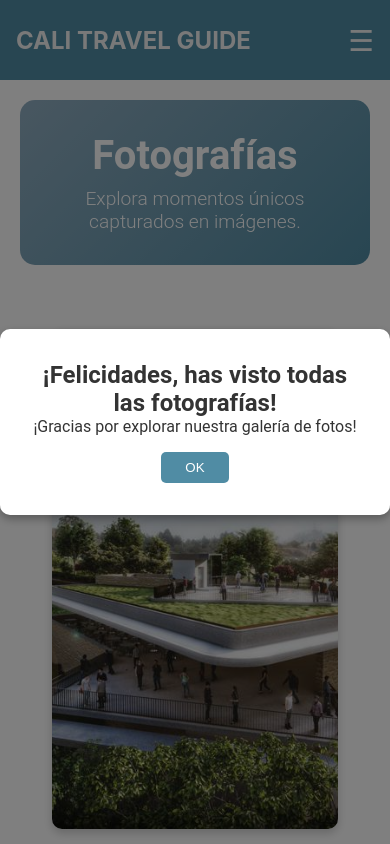
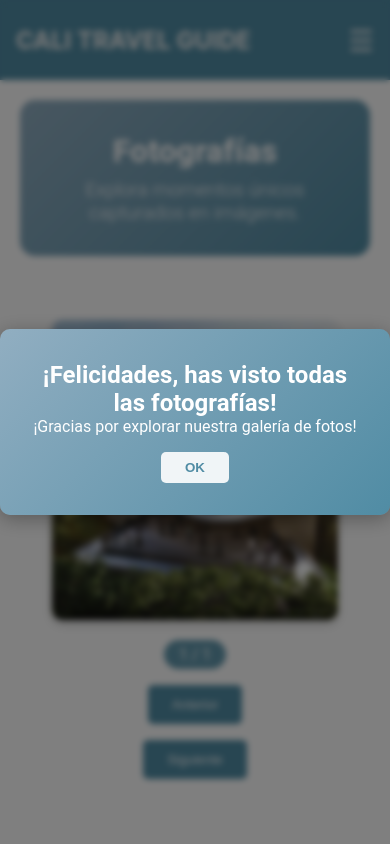
Before and after one commit to JuanTriana27/Cali-Travel-Guide, a React (Create React App) app: page /fotografias in a window 390 px wide. Shown: the top 844 px of the page. Built offline with nearby package versions, Linux system fonts and the light colour scheme.

Commit message:
Optimizacion Fotografias

```diff
--- a/src/pages/Fotografias/fotografias.css
+++ b/src/pages/Fotografias/fotografias.css
@@ -14,12 +14,39 @@
     padding: 2rem;
     margin-bottom: 2rem;
     border-radius: 15px;
+    position: relative;
+    overflow: hidden;
+}
+
+/* .fotografiasHeader::after {
+    content: '';
+    position: absolute;
+    top: 0;
+    left: 0;
+    right: 0;
+    bottom: 0;
+    background: linear-gradient(45deg,
+        rgba(255,255,255,0.1) 25%,
+        transparent 25%,
+        transparent 50%,
+        rgba(255,255,255,0.1) 50%,
+        rgba(255,255,255,0.1) 75%,
+        transparent 75%);
+    background-size: 40px 40px;
+    animation: headerStripes 3s linear infinite;
+} */
+
+@keyframes headerStripes {
+    0% { background-position: 0 0; }
+    100% { background-position: 40px 40px; }
 }
 
 .fotografiasTitle {
     font-size: 2.5rem;
     margin-bottom: 0.5rem;
     animation: fadeInTitle 1.5s ease forwards;
+    position: relative;
+    z-index: 1;
 }
 
 .fotografiasSubtitle {
@@ -27,6 +54,8 @@
     font-weight: 300;
     margin-top: 0;
     animation: fadeInSubtitle 2s ease forwards;
+    position: relative;
+    z-index: 1;
 }
 
 .slider {
@@ -40,6 +69,7 @@
     width: 100%;
     max-width: 600px;
     margin-bottom: 1rem;
+    position: relative;
 }
 
 .sliderImage {
@@ -49,13 +79,27 @@
     object-fit: cover;
     border-radius: 10px;
     box-shadow: 0 4px 10px rgba(0, 0, 0, 0.2);
-    transition: transform 0.3s ease;
+    transition: transform 0.3s ease, opacity 0.5s ease;
+    cursor: pointer;
+}
+
+.sliderImage.loading {
+    background: linear-gradient(
+        to right,
+        #f6f7f8 0%,
+        #e9ebee 20%,
+        #f6f7f8 40%,
+        #f6f7f8 100%
+    );
+    background-size: 1000px 100%;
+    animation: shimmer 1.5s infinite linear;
 }
 
 .sliderButtons {
     display: flex;
     gap: 1rem;
     margin-bottom: 1rem;
+    align-items: center;
 }
 
 .prevButton,
@@ -66,44 +110,41 @@
     padding: 0.75rem 1.5rem;
     border-radius: 5px;
     cursor: pointer;
-    transition: background-color 0.3s ease;
+    transition: all 0.3s ease;
+    font-weight: 500;
 }
 
 .prevButton:hover,
 .nextButton:hover {
-    background-color: #508ca4;
+    background-color: #3a6d7f;
+    transform: translateY(-2px);
+    box-shadow: 0 3px 8px rgba(0, 0, 0, 0.2);
 }
 
-.progressContainer {
-    width: 100%;
-    max-width: 600px;
-    height: 20px;
-    background-color: #e0e0e0;
-    border-radius: 10px;
-    margin-top: 1rem;
-    overflow: hidden;
-    border: 1px solid #ccc;
+.image-counter {
+    font-size: 1rem;
+    color: #fff;
+    background: rgba(80, 140, 164, 0.9);
+    padding: 5px 15px;
+    border-radius: 20px;
+    animation: slideInCounter 0.5s ease-out;
 }
 
-.progressBar {
-    height: 100%;
-    background-color: #508ca4;
-    transition: width 0.5s ease;
-    min-width: 10px;
+.loading-bar {
+    height: 4px;
+    background: rgba(255, 255, 255, 0.2);
+    margin: 15px auto;
+    width: 60%;
+    border-radius: 2px;
+    overflow: hidden;
+    position: relative;
 }
 
-.progressText {
-    color: white;
-    font-size: 0.85rem;
-    left: 50%;
-}
-
-.congratulations {
-    margin-top: 1rem;
-    font-size: 1.2rem;
-    font-weight: bold;
-    color: #508ca4;
-    text-align: center;
+.loading-progress {
+    height: 100%;
+    background: #fff;
+    box-shadow: 0 0 10px rgba(255, 255, 255, 0.3);
+    transition: width 0.3s ease;
 }
 
 .modalOverlay {
@@ -117,81 +158,82 @@
     justify-content: center;
     align-items: center;
     z-index: 1000;
+    backdrop-filter: blur(3px);
 }
 
 .modalContent {
-    background: white;
+    background: linear-gradient(135deg, #91aec1, #508ca4);
+    color: white;
     padding: 2rem;
     border-radius: 10px;
     text-align: center;
-    box-shadow: 0 4px 10px rgba(0, 0, 0, 0.3);
+    box-shadow: 0 4px 20px rgba(0, 0, 0, 0.3);
     max-width: 400px;
-    animation: fadeIn 0.3s ease-in-out;
+    animation: modalEntry 0.4s cubic-bezier(0.175, 0.885, 0.32, 1.275);
+    position: relative;
 }
 
 .closeButton {
     margin-top: 1rem;
     padding: 0.5rem 1.5rem;
-    background-color: #508ca4;
-    color: white;
+    background: rgba(255, 255, 255, 0.9);
+    color: #508ca4;
     border: none;
     border-radius: 5px;
     cursor: pointer;
-    transition: background-color 0.3s ease;
+    transition: all 0.3s ease;
+    font-weight: bold;
 }
 
 .closeButton:hover {
-    background-color: #508ca4;
+    background: #fff;
+    transform: scale(1.05);
 }
 
 @keyframes fadeIn {
-    from {
-        opacity: 0;
-    }
-
-    to {
-        opacity: 1;
-    }
-}
-
-@keyframes slideDown {
-    from {
-        transform: translateY(-50px);
-        opacity: 0;
-    }
-
-    to {
-        transform: translateY(0);
-        opacity: 1;
-    }
+    from { opacity: 0; }
+    to { opacity: 1; }
 }
 
 @keyframes fadeInTitle {
-    from {
-        opacity: 0;
-        transform: translateY(-20px);
-    }
-
-    to {
-        opacity: 1;
-        transform: translateY(0);
-    }
+    from { opacity: 0; transform: translateY(-20px); }
+    to { opacity: 1; transform: translateY(0); }
 }
 
 @keyframes fadeInSubtitle {
-    from {
-        opacity: 0;
-        transform: translateY(10px);
-    }
+    from { opacity: 0; transform: translateY(10px); }
+    to { opacity: 1; transform: translateY(0); }
+}
 
-    to {
-        opacity: 1;
-        transform: translateY(0);
-    }
+@keyframes slideInCounter {
+    from { opacity: 0; transform: translateY(-10px); }
+    to { opacity: 1; transform: translateY(0); }
+}
+
+@keyframes modalEntry {
+    0% { transform: scale(0.8); opacity: 0; }
+    100% { transform: scale(1); opacity: 1; }
+}
+
+@keyframes shimmer {
+    0% { background-position: -1000px 0; }
+    100% { background-position: 1000px 0; }
 }
 
 @media (max-width: 768px) {
-    .sliderItem {
-        max-width: 100%;
+    .sliderImage {
+        height: 300px;
+    }
+
+    .fotografiasTitle {
+        font-size: 2rem;
+    }
+
+    .sliderButtons {
+        flex-direction: column;
+    }
+
+    .image-counter {
+        order: -1;
     }
 }
--- a/src/pages/Fotografias/fotografias.jsx
+++ b/src/pages/Fotografias/fotografias.jsx
@@ -1,6 +1,9 @@
 import React, { useState, useEffect, useCallback } from 'react';
 import { useTranslation } from 'react-i18next';
 import '../../pages/Fotografias/fotografias.css';
+
+const PRELOAD_CONCURRENCY = 3;
+const SLIDER_INTERVAL = 3000;
 
 const importAll = (r) => r.keys().map(r);
 const imagesContext = require.context('../../assets/imagenes', false, /\.(jpg|JPG)$/);
@@ -9,30 +12,48 @@ const imagePaths = importAll(imagesContext);
 const Fotografias = () => {
     const { t } = useTranslation();
     const [currentIndex, setCurrentIndex] = useState(0);
+    const [loadingProgress, setLoadingProgress] = useState(0);
+    const [isSlidingPaused, setIsSlidingPaused] = useState(false);
+    const [viewedImages, setViewedImages] = useState(new Set());
+    const [isLoading, setIsLoading] = useState(true);
     const [showModal, setShowModal] = useState(false);
-    const [loadedIndices, setLoadedIndices] = useState(new Set());
 
-    const preloadImages = useCallback((index) => {
-        const preload = (idx) => {
-            if (idx >= 0 && idx < imagePaths.length && !loadedIndices.has(idx)) {
-                const img = new Image();
-                img.src = imagePaths[idx];
-                setLoadedIndices(prev => new Set([...prev, idx]));
-            }
+    const preloadImages = useCallback(async () => {
+        setIsLoading(true);
+        const totalImages = imagePaths.length;
+        let loaded = 0;
+
+        const loadImageBatch = async (startIndex) => {
+            const batch = imagePaths.slice(startIndex, startIndex + PRELOAD_CONCURRENCY);
+            await Promise.all(batch.map((src) =>
+                new Promise((resolve) => {
+                    const img = new Image();
+                    img.src = src;
+                    img.onload = () => {
+                        loaded++;
+                        setLoadingProgress(Math.round((loaded / totalImages) * 100));
+                        resolve();
+                    };
+                    img.onerror = resolve;
+                })
+            ));
         };
 
-        [index - 1, index, index + 1].forEach(preload);
-    }, [loadedIndices]);
+        for (let i = 0; i < totalImages; i += PRELOAD_CONCURRENCY) {
+            await loadImageBatch(i);
+        }
+        setIsLoading(false);
+    }, []);
 
     useEffect(() => {
-        preloadImages(currentIndex);
-    }, [currentIndex, preloadImages]);
+        setViewedImages(prev => new Set([...prev, currentIndex]));
+    }, [currentIndex]);
 
     useEffect(() => {
-        if (loadedIndices.size === imagePaths.length) {
+        if (viewedImages.size === imagePaths.length && !isLoading) {
             setShowModal(true);
         }
-    }, [loadedIndices]);
+    }, [viewedImages, isLoading]);
 
     const navigationHandler = useCallback((direction) => {
         setCurrentIndex(prev => {
@@ -45,31 +66,49 @@ const Fotografias = () => {
 
     const closeModal = useCallback(() => {
         setShowModal(false);
-        setLoadedIndices(new Set());
-    }, []);
+        setViewedImages(new Set([currentIndex])); // Reinicio controlado
+    }, [currentIndex]);
 
     useEffect(() => {
+        if (isSlidingPaused || showModal || isLoading) return;
+
         const timer = setInterval(() => {
-            setCurrentIndex(prevIndex => (prevIndex + 1) % imagePaths.length);
-        }, 3000);
+            setCurrentIndex(prev => (prev + 1) % imagePaths.length);
+        }, SLIDER_INTERVAL);
+
         return () => clearInterval(timer);
-    }, []);
+    }, [isSlidingPaused, showModal, isLoading]);
+
+    useEffect(() => {
+        preloadImages();
+    }, [preloadImages]);
 
     return (
-        <div className="fotografias">
+        <div className="fotografias"
+            onMouseEnter={() => setIsSlidingPaused(true)}
+            onMouseLeave={() => setIsSlidingPaused(false)}>
+
             <header className="fotografiasHeader">
                 <h1 className="fotografiasTitle">{t('fotografias.title')}</h1>
                 <p className="fotografiasSubtitle">{t('fotografias.subtitle')}</p>
+
+                {isLoading && (
+                    <div className="loading-bar">
+                        <div className="loading-progress" style={{ width: `${loadingProgress}%` }} />
+                    </div>
+                )}
             </header>
 
             <section className="slider">
                 <div className="sliderItem">
                     <img
                         src={imagePaths[currentIndex]}
-                        alt={t(`fotografias.imageAlt${currentIndex + 1}`,
-                            { defaultValue: t('fotografias.imageAlt') })}
+                        alt={t(`fotografias.imageAlt${currentIndex + 1}`, {
+                            defaultValue: t('fotografias.imageAlt')
+                        })}
                         className="sliderImage"
                         loading="lazy"
+                        decoding="async"
                         onError={(e) => {
                             e.target.onerror = null;
                             e.target.src = '/placeholder.jpg';
@@ -85,6 +124,11 @@ const Fotografias = () => {
                     >
                         {t('fotografias.prev')}
                     </button>
+
+                    <span className="image-counter">
+                        {currentIndex + 1} / {imagePaths.length}
+                    </span>
+
                     <button
                         className="nextButton"
                         onClick={() => navigationHandler('next')}
@@ -114,4 +158,4 @@ const Fotografias = () => {
     );
 };
 
-export default React.memo(Fotografias);
+export default Fotografias;
```
